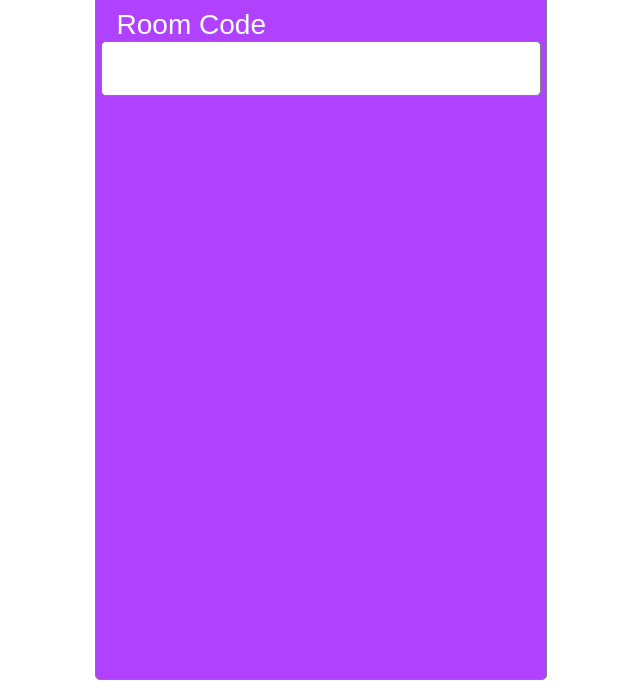
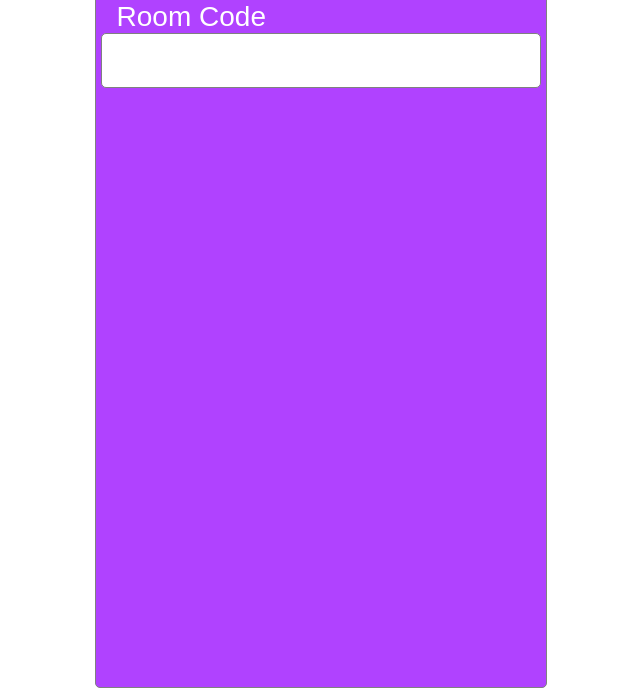
Before and after one commit to jurgensenluke/jurgensenluke, a plain HTML site: page index.html in a window 1280 px wide. Shown: the part 114-802 px from the top of the page, without its empty margins (319-959 px from the left). Drawn offline with Linux system fonts and the light colour scheme.

Commit message:
Add files via upload

```diff
--- a/index.html
+++ b/index.html
@@ -1,4 +1,14 @@
+<head>
+    <meta name="viewport" content="width=device-width, initial-scale=1">
+</head>
 <style>
+body {
+  margin:0px;
+  width:100vw;
+  height:100vh;
+  overflow:auto;
+}
+
     .form-controller{
         position: relative;
         width: 100%;
```
